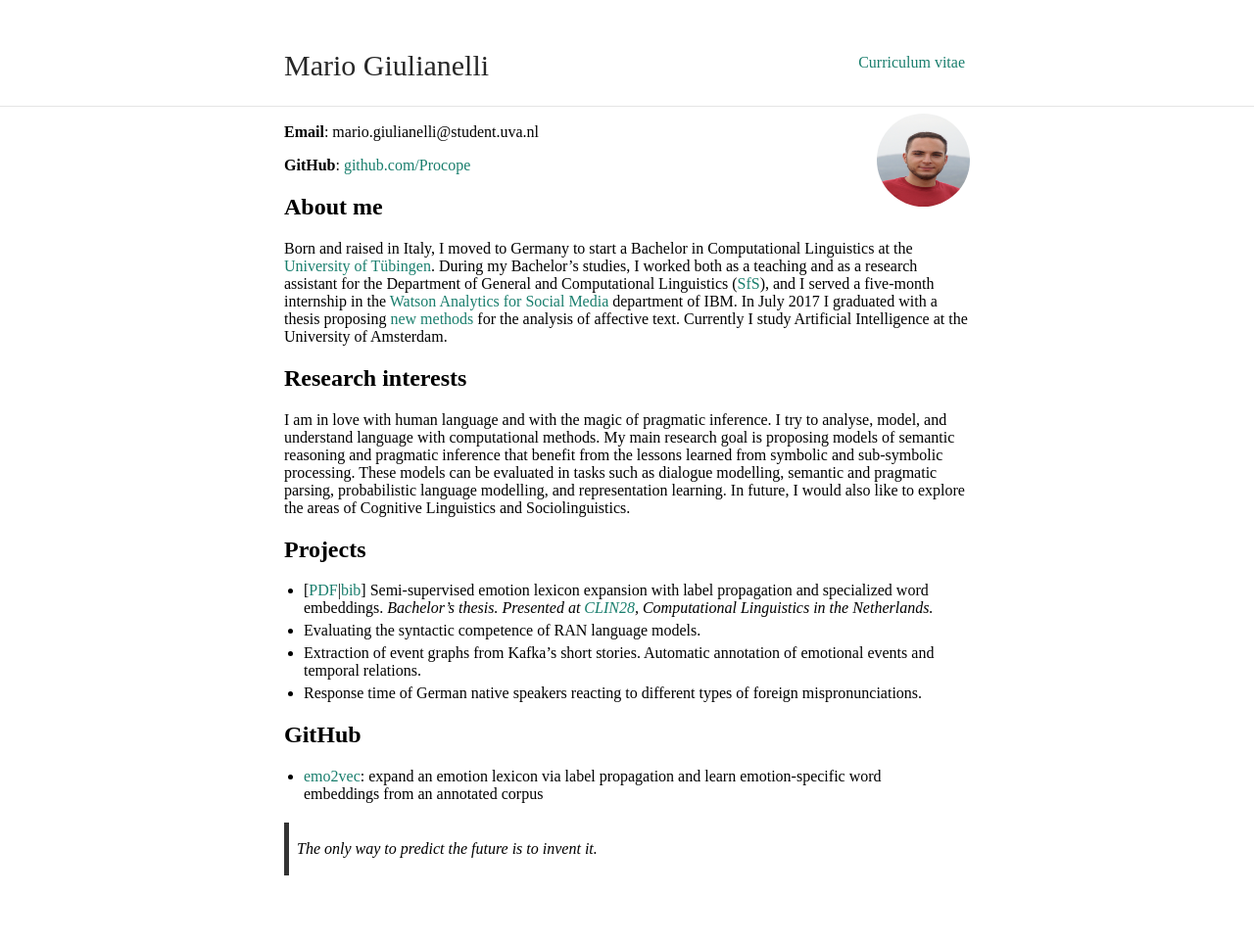
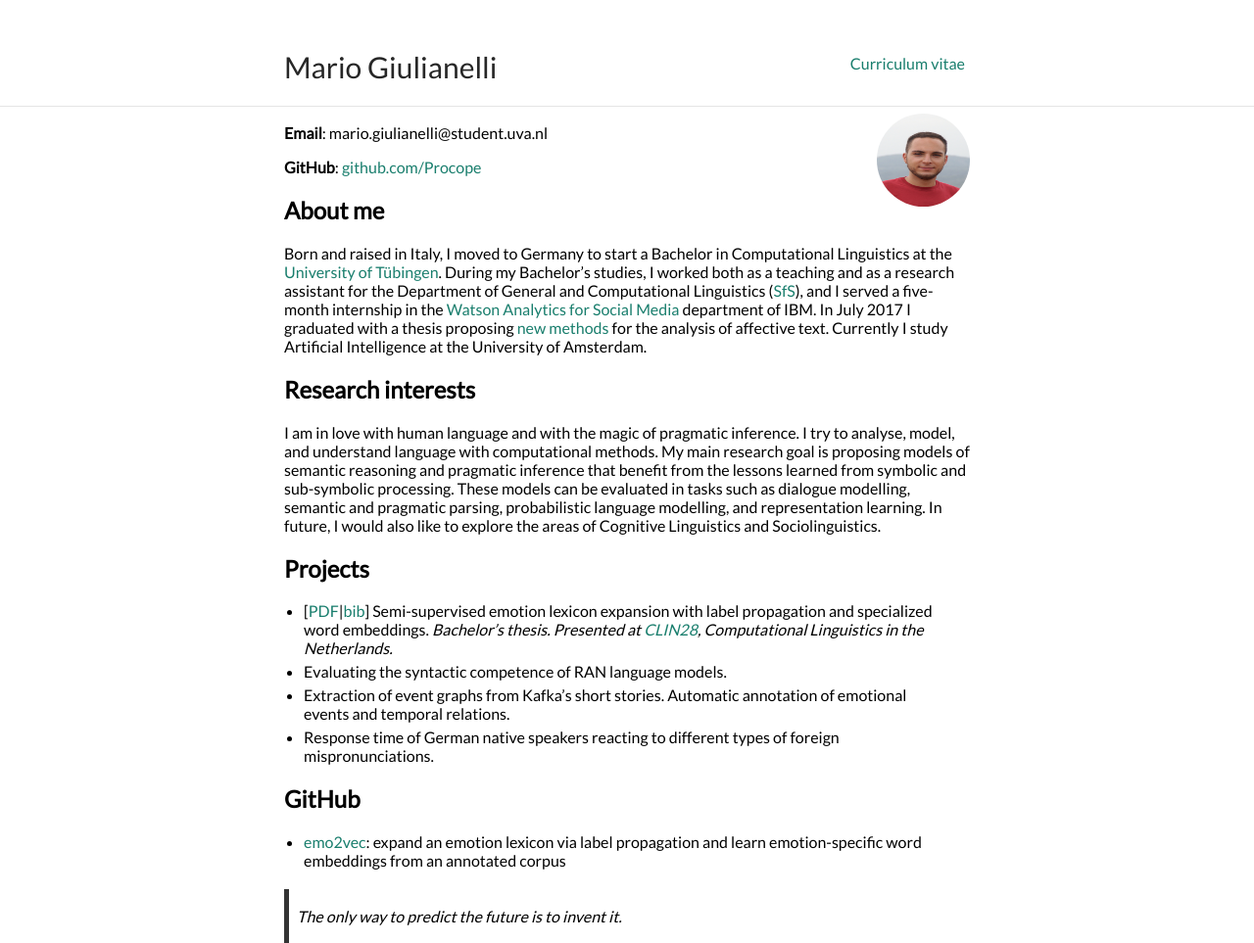
Before and after one commit to glnmario/glnmario.github.io, a Jekyll site: the page built from index.md, in a window 1280 px wide. Shown: the whole page at 98% size. Built offline with Jekyll 4.4.1, drawn with Linux system fonts in a browser that asks for light colours; before the commit the page ends 900 px from its top, so only the background shows below that.

Commit message:
Update _style.scss

```diff
--- a/_sass/_style.scss
+++ b/_sass/_style.scss
@@ -11,7 +11,7 @@ html {
 }
 body {
     margin: 0;
-    font-family: "Encode Sans Expanded";
+    font-family: "Lato";
     height: 100%;
 }
 a {
```
